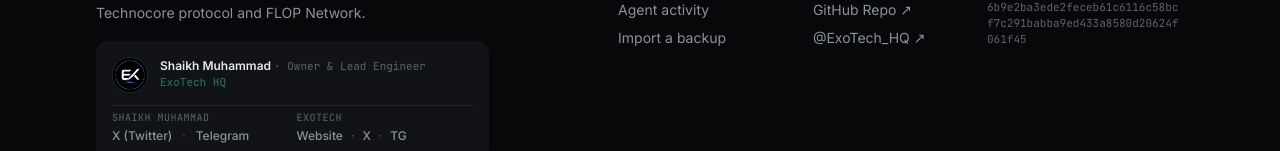
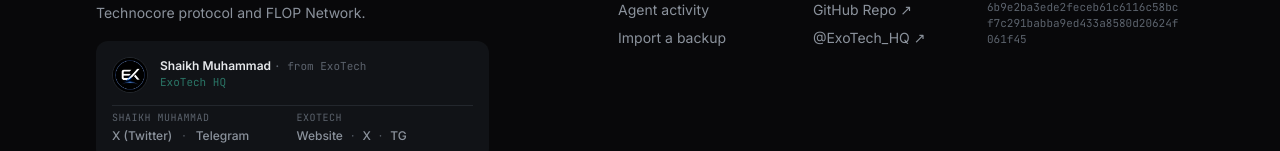
Before and after one commit to MdDevCoder/technocore-agent-starter, a Next.js app: page / in a window 1280 px wide. Shown: the part 3961-4112 px from the top of the page. Built offline with nearby package versions, Linux system fonts and the light colour scheme; no server answers.

Commit message:
docs: update attribution phrasing to Shaikh Muhammad from ExoTech

```diff
--- a/app/layout.tsx
+++ b/app/layout.tsx
@@ -42,7 +42,7 @@
   description: DESCRIPTION,
   applicationName: TITLE,
   authors: [
-    { name: "Shaikh Muhammad (Owner)", url: "https://x.com/Muhammad_0423" },
+    { name: "Shaikh Muhammad from ExoTech", url: "https://x.com/Muhammad_0423" },
     { name: "ExoTech", url: "https://exo-tech.org/" },
   ],
   creator: "Shaikh Muhammad",
--- a/src/ui/SiteFooter.tsx
+++ b/src/ui/SiteFooter.tsx
@@ -34,7 +34,7 @@
               Community-built, zero-custody onboarding tooling for the Technocore protocol and FLOP Network.
             </p>
 
-            {/* Owner & Company Card */}
+            {/* Creator & Company Card */}
             <div className="border-hairline bg-panel/70 rounded-lg p-4 space-y-3">
               <div className="flex items-center gap-3">
                 <div className="relative h-9 w-9 shrink-0 overflow-hidden rounded-full border border-signal/30 bg-void">
@@ -48,7 +48,7 @@
                 </div>
                 <div>
                   <p className="text-ink text-xs font-semibold">
-                    Shaikh Muhammad <span className="text-faint font-normal font-mono text-[0.6875rem]">· Owner & Lead Engineer</span>
+                    Shaikh Muhammad <span className="text-faint font-normal font-mono text-[0.6875rem]">· from ExoTech</span>
                   </p>
                   <p className="text-signal-dim text-[0.6875rem] font-mono">ExoTech HQ</p>
                 </div>
```
Also changed, not shown: 1 other file (tests, documents, lock files or other folders).
